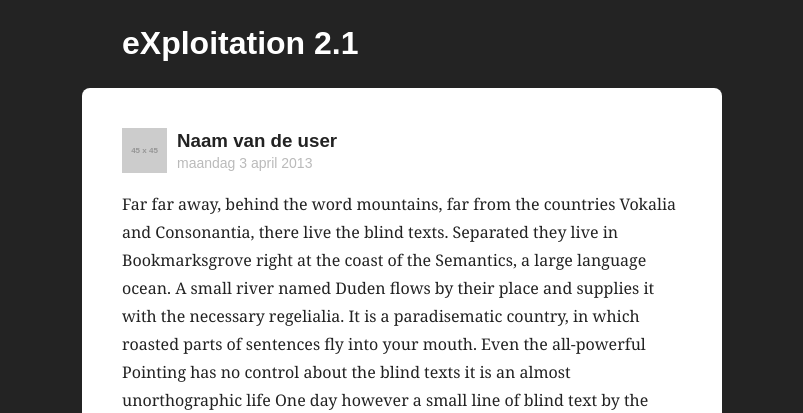
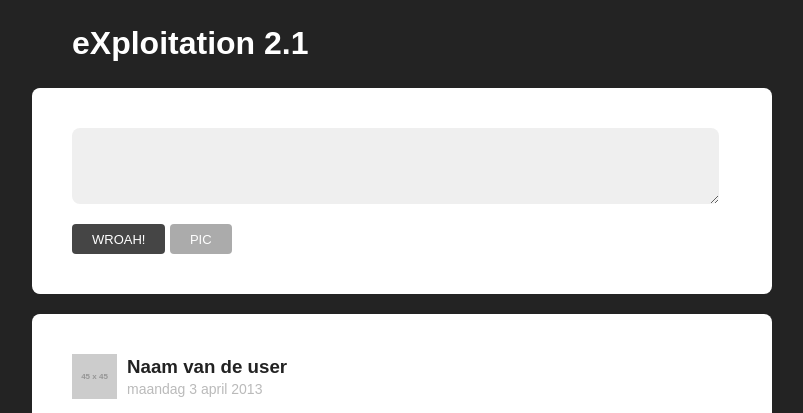
Before and after one commit to Fubaruba/wroah, a plain HTML site: page index.html in a window 1280 px wide. Shown: the top 413 px of the page, without its empty margins (218-1021 px from the left). Drawn offline with nearby package versions, Linux system fonts and the light colour scheme; placeholder pictures from the web are drawn by us.

Commit message:
nieuwe post form zit erin

```diff
--- a/css/main.css
+++ b/css/main.css
@@ -62,7 +62,7 @@ textarea {
 
 /* BASICS */
 body{padding-bottom: 40px; background: #232323;}
-#main-wrapper{display: block; max-width: 600px; min-width: 300px; padding:0 20px 0 20px; margin:0 auto;}
+#main-wrapper{display: block; max-width: 700px; min-width: 300px; padding:0 20px 0 20px; margin:0 auto;}
 
 /* TYPO */
 h1{color: #fff;}
@@ -72,7 +72,7 @@ p{font-family: 'Noto Serif', serif; line-height: 28px; color:#222;}
 
 /* POST USERDETAILS */
 .avatar{float: left;}
-.post{margin-left: -40px; padding:40px; background: #fff; border-radius: 8px;}
+.post{margin-left: -40px; padding:40px; background: #fff; border-radius: 8px; margin-bottom: 20px;}
 .user-details{float: left; margin-left:10px;}
 .post-date{padding-top:-10px;}
 
@@ -91,10 +91,15 @@ p{font-family: 'Noto Serif', serif; line-height: 28px; color:#222;}
 .commenter{display:inline-block; margin-right: 5px; margin-top:1px; font-family: arial; font-size:14px; vertical-align: baseline; font-weight: bold;}
 .comment-text{font-family: 'Noto Serif', serif; font-size: 14px; vertical-align: baseline; color:#666; line-height: 18px;}
 
+/* INPUT */
+.new-post{width: 92%; margin-bottom: 20px; border:0px; background-color: #efefef; border-radius: 8px; padding: 20px;}
+
 /* BUTTONS */
 .btn{background-color:#dedede; display:inline-block; padding:0 20px; border-radius: 4px; solid #999; height: 23px; text-decoration: none; color: #fff; font-size: 13px;text-transform: uppercase; padding-top:7px;}
 .btn-wroah:hover{background-color: #158815;}
 .btn-njah:hover{background-color: #a60000;}
+.btn-normal{background-color: #454545;}
+.btn-secondary{background-color: #ababab;}
 
 /* MOBIELE UITZONDERINGEN */
 @media screen and (max-width: 500px) {
--- a/index.html
+++ b/index.html
@@ -23,6 +23,14 @@
 
         <div id="main-wrapper">
             <h1>eXploitation 2.1</h1>
+
+            <div class="post">
+                <form action="#submit">
+                  <textarea rows="2" class="new-post"></textarea><br>
+                  <a href="#submit" class="btn btn-normal">Wroah!</a>
+                  <a href="#pic-upload" class="btn btn-secondary">pic</a>
+                </form>
+            </div>
 
             <div class="post">
                 <div class="avatar"><img src="http://placehold.it/45x45"></div>
```
